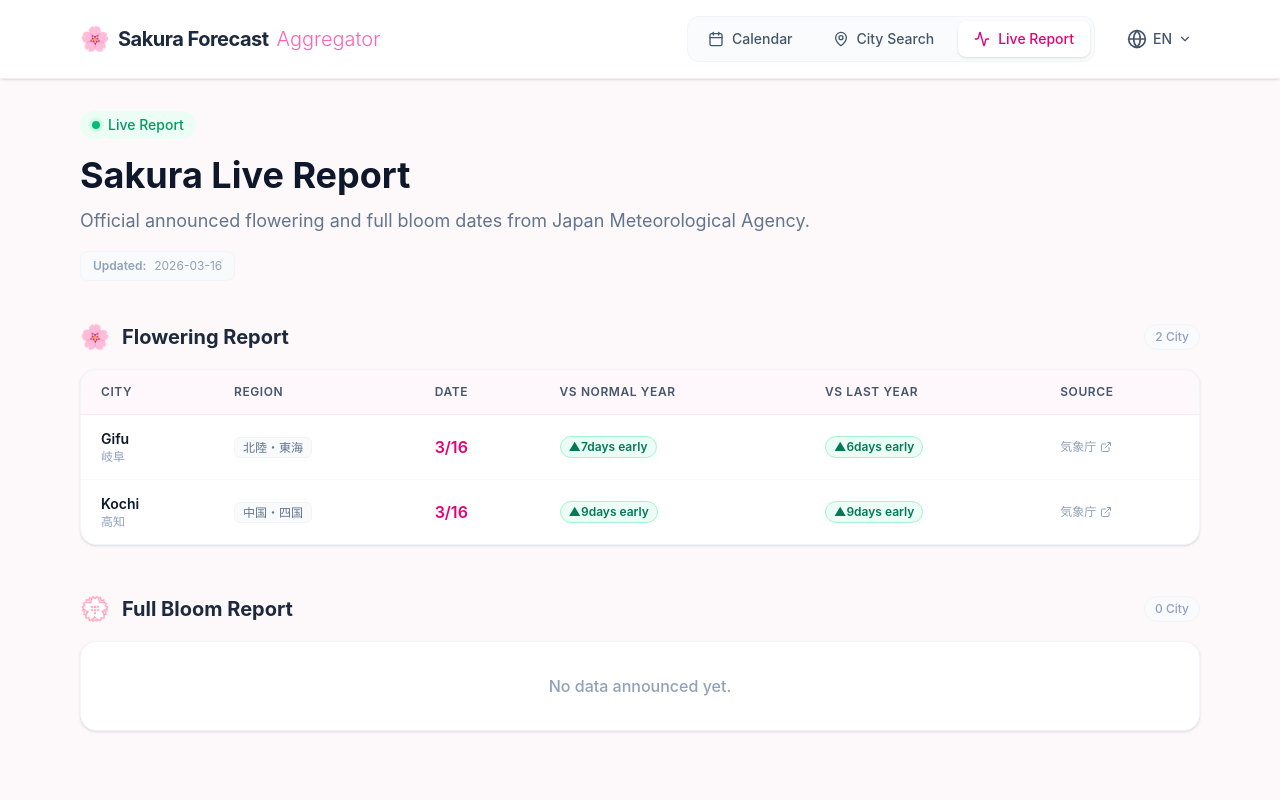
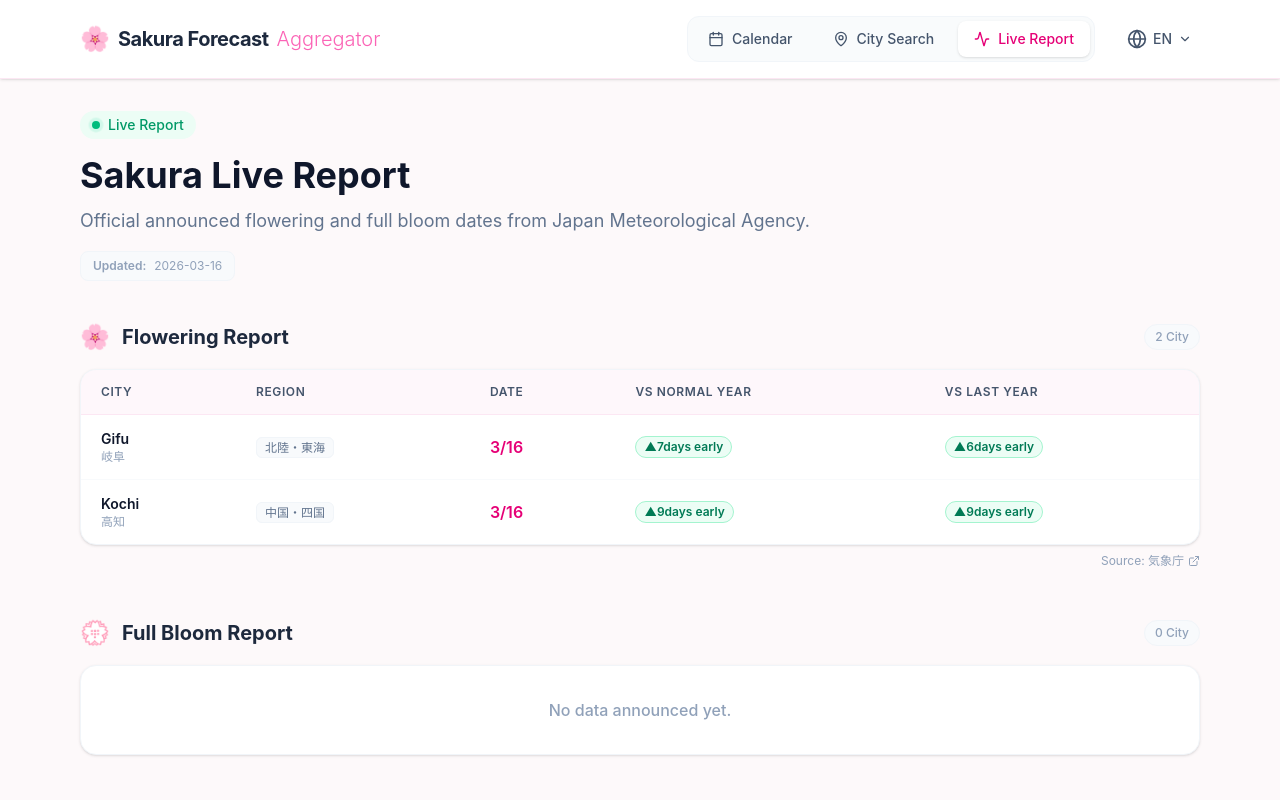
Before and after one commit to MQ-380/JapanTravelCanlendar, a Next.js app: page /en/live in a window 1280 px wide. Shown: the top 800 px of the page. Built offline with nearby package versions, Linux system fonts and the light colour scheme.

Commit message:
feat: Add `labelFirst` prop to `DiffBadge` component for flexible label placement and remove live source column from live page.

```diff
--- a/app/[locale]/city/page.tsx
+++ b/app/[locale]/city/page.tsx
@@ -59,11 +59,12 @@ type OverviewResponse = {
 
 const POPULAR_CITY_IDS = ["sapporo", "tokyo", "kanazawa", "kyoto", "osaka", "fukuoka"];
 
-function DiffBadge({ value, unit, earlierLabel, laterLabel }: {
+function DiffBadge({ value, unit, earlierLabel, laterLabel, labelFirst = false }: {
   value: string | null;
   unit: string;
   earlierLabel: string;
   laterLabel: string;
+  labelFirst?: boolean;
 }) {
   if (!value) return <span className="text-slate-300 text-xs">—</span>;
   const num = parseInt(value, 10);
@@ -76,9 +77,11 @@ function DiffBadge({ value, unit, earlierLabel, laterLabel }: {
     : isLate
     ? 'bg-red-50 text-red-700 border-red-200'
     : 'bg-slate-50 text-slate-500 border-slate-200';
+  const label = isEarly ? earlierLabel : isLate ? laterLabel : '±0';
+  const arrow = isEarly ? '▲' : isLate ? '▼' : '';
   return (
     <span className={`inline-flex items-center gap-0.5 px-2 py-0.5 rounded-full text-xs font-semibold border ${cls}`}>
-      {isEarly ? '▲' : isLate ? '▼' : ''}{abs}{unit} {isEarly ? earlierLabel : isLate ? laterLabel : '±0'}
+      {arrow}{labelFirst ? `${label}${abs}${unit}` : `${abs}${unit} ${label}`}
     </span>
   );
 }
@@ -371,12 +374,14 @@ export default function CitySearch() {
                               unit={t('liveDaysUnit')}
                               earlierLabel={t('liveEarlier')}
                               laterLabel={t('liveLater')}
+                              labelFirst={language === 'zh'}
                             />
                             <DiffBadge
                               value={city.comparedWithLastYear}
                               unit={t('liveDaysUnit')}
                               earlierLabel={t('liveEarlier')}
                               laterLabel={t('liveLater')}
+                              labelFirst={language === 'zh'}
                             />
                           </div>
                           <div className="text-xs text-emerald-600 font-medium">{t('liveDefaultClickHint')} →</div>
@@ -416,12 +421,14 @@ export default function CitySearch() {
                               unit={t('liveDaysUnit')}
                               earlierLabel={t('liveEarlier')}
                               laterLabel={t('liveLater')}
+                              labelFirst={language === 'zh'}
                             />
                             <DiffBadge
                               value={city.comparedWithLastYear}
                               unit={t('liveDaysUnit')}
                               earlierLabel={t('liveEarlier')}
                               laterLabel={t('liveLater')}
+                              labelFirst={language === 'zh'}
                             />
                           </div>
                           <div className="text-xs text-pink-600 font-medium">{t('liveDefaultClickHint')} →</div>
@@ -485,12 +492,14 @@ export default function CitySearch() {
                           unit={t('liveDaysUnit')}
                           earlierLabel={t('liveEarlier')}
                           laterLabel={t('liveLater')}
+                          labelFirst={language === 'zh'}
                         />
                         <DiffBadge
                           value={entry.floweringVsLastYear}
                           unit={t('liveDaysUnit')}
                           earlierLabel={t('liveEarlier')}
                           laterLabel={t('liveLater')}
+                          labelFirst={language === 'zh'}
                         />
                       </div>
                       <div className="mt-2 flex gap-2 text-[10px] text-slate-400">
@@ -516,12 +525,14 @@ export default function CitySearch() {
                           unit={t('liveDaysUnit')}
                           earlierLabel={t('liveEarlier')}
                           laterLabel={t('liveLater')}
+                          labelFirst={language === 'zh'}
                         />
                         <DiffBadge
                           value={entry.fullBloomVsLastYear}
                           unit={t('liveDaysUnit')}
                           earlierLabel={t('liveEarlier')}
                           laterLabel={t('liveLater')}
+                          labelFirst={language === 'zh'}
                         />
                       </div>
                     </div>
--- a/app/[locale]/live/page.tsx
+++ b/app/[locale]/live/page.tsx
@@ -24,11 +24,12 @@ type LiveData = {
   fullBloom: LiveRow[];
 };
 
-function DiffBadge({ value, unit, earlierLabel, laterLabel }: {
+function DiffBadge({ value, unit, earlierLabel, laterLabel, labelFirst = false }: {
   value: string | null;
   unit: string;
   earlierLabel: string;
   laterLabel: string;
+  labelFirst?: boolean;
 }) {
   if (value === null || value === undefined) {
     return <span className="text-slate-400 text-xs">—</span>;
@@ -48,11 +49,11 @@ function DiffBadge({ value, unit, earlierLabel, laterLabel }: {
     : 'bg-slate-50 text-slate-500 border border-slate-200';
 
   const label = isEarly ? earlierLabel : isLate ? laterLabel : '±0';
+  const arrow = isEarly ? '▲' : isLate ? '▼' : '';
 
   return (
     <span className={`inline-flex items-center gap-1 px-2 py-0.5 rounded-full text-xs font-semibold ${bgClass}`}>
-      {isEarly ? '▲' : isLate ? '▼' : ''}
-      {abs}{unit} {label}
+      {arrow}{labelFirst ? `${label}${abs}${unit}` : `${abs}${unit} ${label}`}
     </span>
   );
 }
@@ -76,7 +77,10 @@ function LiveTable({
     );
   }
 
+  const sourceRow = rows[0];
+
   return (
+    <div>
       <div className="bg-white rounded-2xl border border-slate-100 shadow-sm overflow-hidden">
         <div className="overflow-x-auto">
           <table className="w-full text-sm text-left">
@@ -87,7 +91,6 @@ function LiveTable({
                 <th className="px-5 py-3.5 font-semibold text-slate-600 text-xs uppercase tracking-wider">{t('liveColDate')}</th>
                 <th className="px-5 py-3.5 font-semibold text-slate-600 text-xs uppercase tracking-wider">{t('liveColVsNormal')}</th>
                 <th className="px-5 py-3.5 font-semibold text-slate-600 text-xs uppercase tracking-wider">{t('liveColVsLastYear')}</th>
-              <th className="px-5 py-3.5 font-semibold text-slate-600 text-xs uppercase tracking-wider hidden md:table-cell">{t('liveSource')}</th>
               </tr>
             </thead>
             <tbody className="divide-y divide-slate-50">
@@ -123,6 +126,7 @@ function LiveTable({
                       unit={t('liveDaysUnit')}
                       earlierLabel={t('liveEarlier')}
                       laterLabel={t('liveLater')}
+                      labelFirst={language === 'zh'}
                     />
                   </td>
                   <td className="px-5 py-3.5">
@@ -131,24 +135,29 @@ function LiveTable({
                       unit={t('liveDaysUnit')}
                       earlierLabel={t('liveEarlier')}
                       laterLabel={t('liveLater')}
+                      labelFirst={language === 'zh'}
                     />
-                </td>
-                <td className="px-5 py-3.5 hidden md:table-cell">
-                  <a
-                    href={row.url}
-                    target="_blank"
-                    rel="noopener noreferrer"
-                    className="flex items-center gap-1 text-xs text-slate-400 hover:text-pink-500 transition-colors"
-                  >
-                    {row.source}
-                    <ExternalLink className="w-3 h-3" />
-                  </a>
                   </td>
                 </motion.tr>
               ))}
             </tbody>
           </table>
         </div>
+      </div>
+      {/* Single source attribution */}
+      {sourceRow && (
+        <div className="mt-2 flex justify-end">
+          <a
+            href={sourceRow.url}
+            target="_blank"
+            rel="noopener noreferrer"
+            className="inline-flex items-center gap-1 text-xs text-slate-400 hover:text-pink-500 transition-colors"
+          >
+            {t('liveSource')}: {sourceRow.source}
+            <ExternalLink className="w-3 h-3" />
+          </a>
+        </div>
+      )}
     </div>
   );
 }
```
Lines whose indentation alone changed are shown as unchanged.
